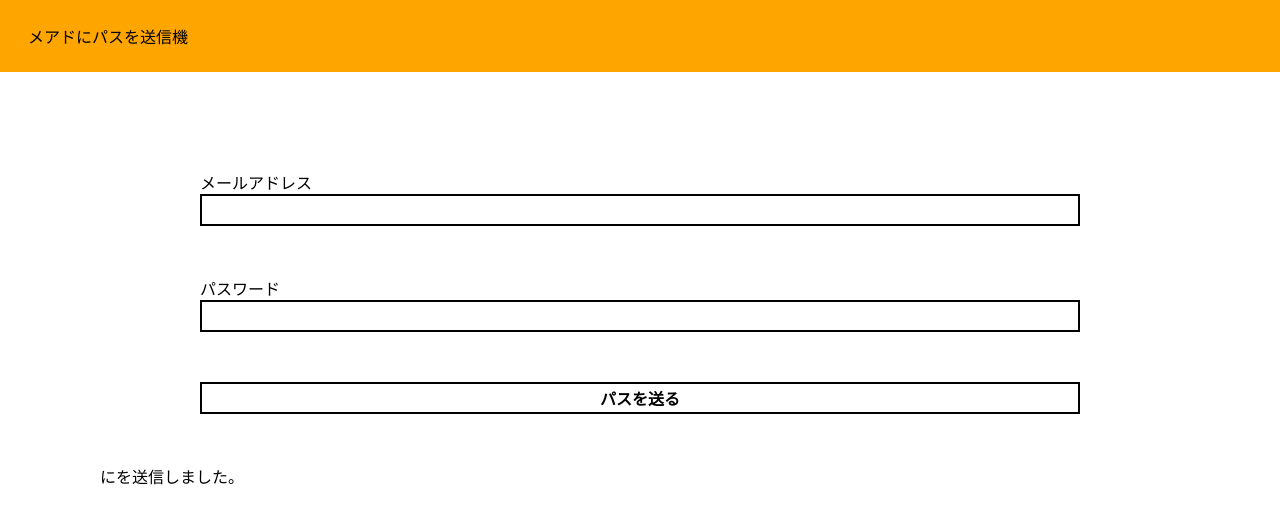
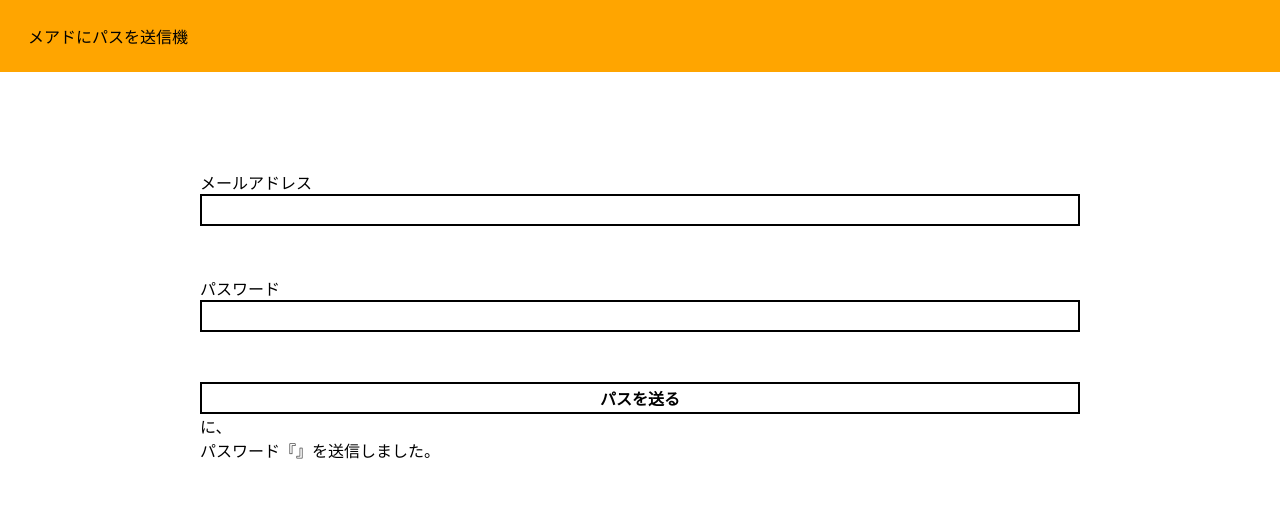
Before and after one commit to Bedorate/mail-link-auth, a Vue app: page / in a window 1280 px wide. Both pictures are taken after a click on the button "パスを送る". Shown: the top 524 px of the page. Built offline with nearby package versions, Linux system fonts and the light colour scheme.

Commit message:
型宣言を修正

```diff
--- a/src/components/organisms/LoginForm.vue
+++ b/src/components/organisms/LoginForm.vue
@@ -8,7 +8,12 @@
         @change-value="changeFormValue"
       />
       <div class="common-button">
-        <CommonButton :label="sendButtonLabel" />
+        <CommonButton :label="sendButtonLabel" @click-event="showPass"/>
+        <div v-if="isPush">
+          {{logInDataList[0].value}}に、
+          <br>
+          パスワード『{{logInDataList[1].value}}』を送信しました。
+        </div>
       </div>
     </div>
   </div>
@@ -17,8 +22,14 @@
 <script lang="ts">
 import { defineComponent } from "vue";
 
-import FormComponent from "@/components/molecules/FormComponent.vue";
+import FormComponent,{PropFormType as ILogInDataList,} from "@/components/molecules/FormComponent.vue";
 import CommonButton from "@/components/atoms/CommonButton.vue";
+
+type ILogInDataType = {
+  logInDataList:ILogInDataList[];
+  sendButtonLabel:string;
+  isPush:boolean;
+};
 
 export default defineComponent({
   name: "LoginForm",
@@ -26,29 +37,33 @@ export default defineComponent({
     FormComponent,
     CommonButton,
   },
-  data() {
+  data() :ILogInDataType {
     return {
       logInDataList: [
         {
+          id: 1,
+          label: "メールアドレス",
+          value: "",
           formType: "TextField",
-          value: "",
-          label: "メールアドレス",
-          id: 1,
         },
         {
+          id: 2,
+          label: "パスワード",
+          value: "",
           formType: "PassField",
-          value: "",
-          label: "パスワード",
-          id: 2,
         },
       ],
       sendButtonLabel: "パスを送る",
+      isPush:false,
     };
   },
   methods: {
     changeFormValue(value: string, id: number) {
       this.logInDataList[id - 1].value = value;
     },
+    showPass(){
+      (this as any).isPush = true;
+    }
   },
 });
 </script>
--- a/src/views/Home.vue
+++ b/src/views/Home.vue
@@ -1,9 +1,6 @@
 <template>
   <div class="page">
     <LoginForm />
-    <div class="massage" v-if="!isPush">
-      {{mailAdress}}に{{password}}を送信しました。
-    </div>
   </div>
 </template>
 
@@ -14,7 +11,6 @@ import LoginForm from '@/components/organisms/LoginForm.vue';
 type mailInfo = {
   mailAdress: string;
   password:string;
-  isPush:boolean;
 }
 
 export default defineComponent({
@@ -26,14 +22,11 @@ export default defineComponent({
     return{
       mailAdress:"",
       password:"",
-      isPush:false,
     }
-  }
+  },
 });
 </script>
 
 <style lang="scss" scoped>
-.massage {
-  padding: 50px 100px 0px 100px;
-}
+
 </style>
```
